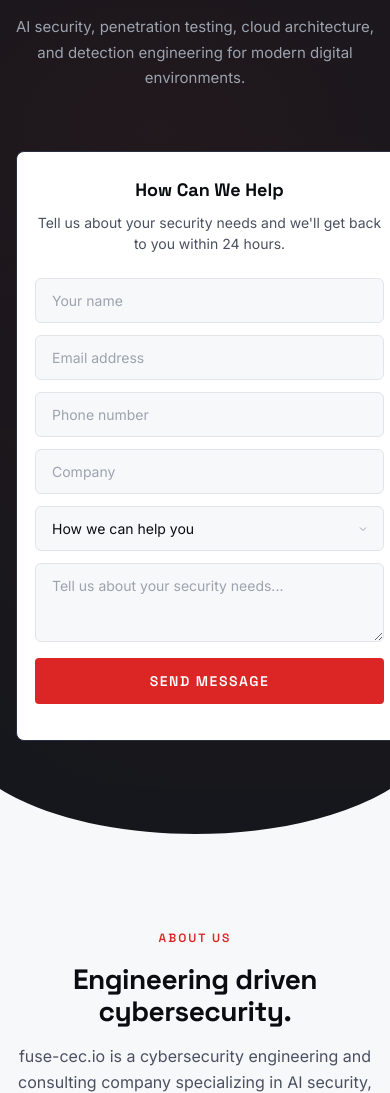
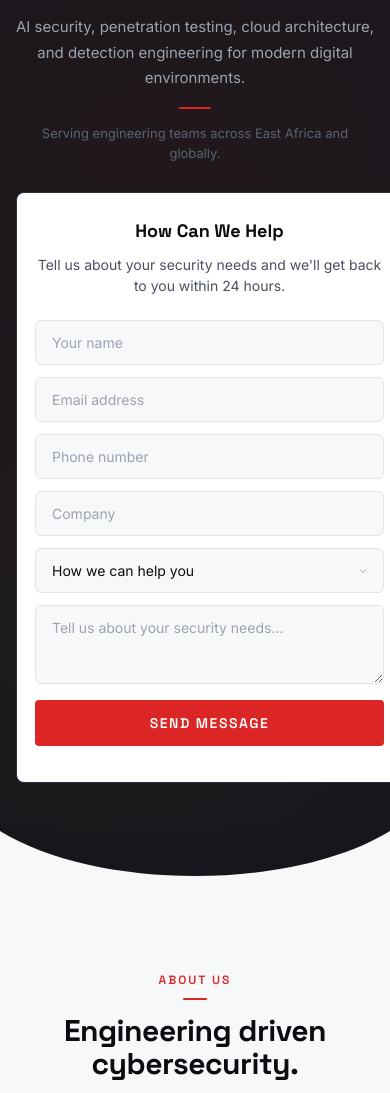
Before and after one commit to chromosems/cybersec-site, a website built with Vite: page cybersec-site/index.html in a window 390 px wide. Shown: the part 217-1310 px from the top of the page. Built offline with nearby package versions, Linux system fonts and the light colour scheme; no server answers.

Commit message:
polish: footer cleanup, color depth, typography, hero trust line

```diff
--- a/cybersec-site/src/main.ts
+++ b/cybersec-site/src/main.ts
@@ -27,6 +27,7 @@ app.innerHTML = `
     <div class="hero-text">
       <h1>Built by Engineers.<br>Trusted by Teams.</h1>
       <p class="hero-sub">AI security, penetration testing, cloud architecture, and detection engineering for modern digital environments.</p>
+      <p class="hero-trust">Serving engineering teams across East Africa and globally.</p>
     </div>
     <div class="hero-form-col">
       <div class="hero-form-card">
@@ -398,7 +399,6 @@ app.innerHTML = `
         <span class="footer-heading">Contact</span>
         <span class="footer-link">Kampala, Uganda</span>
         <span class="footer-link">info@fuse-cec.io</span>
-        <span class="footer-link">Mon-Fri 8am-6pm EAT</span>
       </div>
       <div class="footer-col">
         <span class="footer-heading">Services</span>
--- a/cybersec-site/src/style.css
+++ b/cybersec-site/src/style.css
@@ -7,6 +7,8 @@
   --accent: #dc2626;
   --accent-dim: rgba(220, 38, 38, 0.08);
   --accent-glow: rgba(220, 38, 38, 0.2);
+  --accent-2: #f59e0b;
+  --accent-2-dim: rgba(245, 158, 11, 0.08);
 
   --sans: 'Inter', -apple-system, BlinkMacSystemFont, 'Segoe UI', Roboto, system-ui, sans-serif;
   --heading: 'Space Grotesk', var(--sans);
@@ -129,7 +131,8 @@ nav {
   inset: 0;
   background:
     radial-gradient(ellipse 700px 500px at 40% 30%, rgba(220, 38, 38, 0.06), transparent),
-    radial-gradient(ellipse 500px 400px at 70% 70%, rgba(220, 38, 38, 0.03), transparent);
+    radial-gradient(ellipse 500px 400px at 70% 70%, rgba(220, 38, 38, 0.03), transparent),
+    radial-gradient(ellipse 400px 300px at 20% 80%, rgba(245, 158, 11, 0.03), transparent);
   pointer-events: none;
 }
 
@@ -185,7 +188,36 @@ nav {
 .hero-sub {
   font-size: clamp(15px, 1.4vw, 17px);
   line-height: 1.7;
-  margin-bottom: 32px;
+  margin-bottom: 16px;
+}
+
+.hero-trust {
+  font-size: 13px;
+  color: #5c6370;
+  position: relative;
+  padding-top: 16px;
+}
+
+.hero-trust::before {
+  content: '';
+  position: absolute;
+  top: 0;
+  left: 0;
+  width: 32px;
+  height: 2px;
+  background: var(--accent);
+  border-radius: 1px;
+}
+
+@media (max-width: 900px) {
+  .hero-trust::before {
+    left: 50%;
+    transform: translateX(-50%);
+  }
+
+  .hero-trust {
+    text-align: center;
+  }
 }
 
 
@@ -338,6 +370,22 @@ nav {
 
 section {
   padding: 100px 32px;
+  position: relative;
+}
+
+section::before {
+  display: none;
+}
+
+#expertise::before {
+  display: block;
+  content: '';
+  position: absolute;
+  top: 0;
+  left: 0;
+  right: 0;
+  height: 1px;
+  background: linear-gradient(90deg, transparent, var(--accent-dim), transparent);
 }
 
 @media (min-width: 1500px) {
@@ -366,16 +414,31 @@ section {
   letter-spacing: 2px;
   color: var(--accent);
   margin-bottom: 14px;
+  position: relative;
+}
+
+.section-tag::after {
+  content: '';
+  display: block;
+  width: 24px;
+  height: 2px;
+  background: var(--accent);
+  margin: 8px auto 0;
+  border-radius: 1px;
 }
 
 .section-header h2 {
   font-family: var(--heading);
-  font-size: clamp(28px, 3.5vw, 42px);
+  font-size: clamp(30px, 3.8vw, 44px);
   font-weight: 700;
   color: var(--text-h);
   letter-spacing: -0.5px;
-  line-height: 1.15;
+  line-height: 1.1;
   margin-bottom: 16px;
+}
+
+.section-light .section-header h2 {
+  color: #0a0c10;
 }
 
 .section-desc {
@@ -438,8 +501,13 @@ section {
   border: 1px solid #e2e4e9;
   border-radius: 8px;
   padding: 36px 28px;
-  transition: box-shadow 0.25s, transform 0.2s;
+  transition: box-shadow 0.3s, transform 0.2s;
   position: relative;
+}
+
+.expertise-card:hover {
+  box-shadow: 0 8px 32px rgba(0, 0, 0, 0.12);
+  transform: translateY(-3px);
 }
 
 .expertise-card::before {
```
